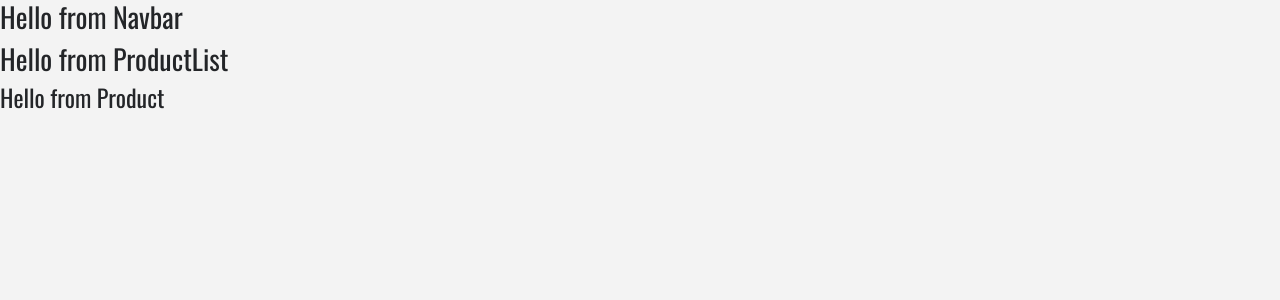
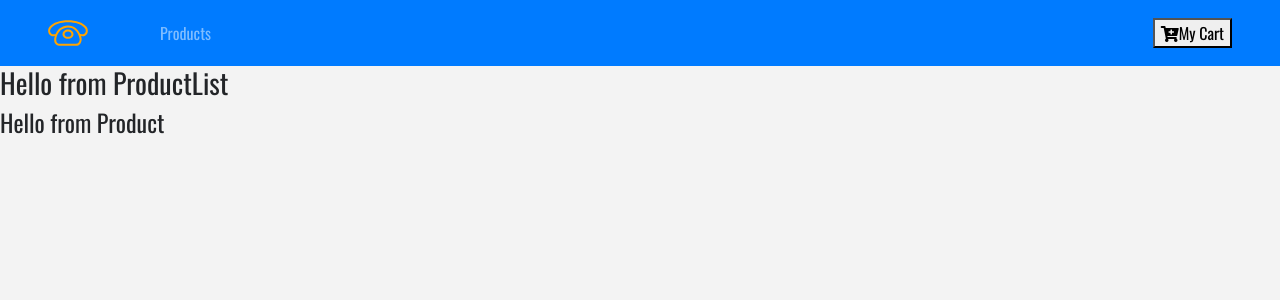
Before and after one commit to welf/react-demo-store, a React (Create React App) app: page / in a window 1280 px wide. Shown: the top 300 px of the page. Built offline with nearby package versions, Linux system fonts and the light colour scheme.

Commit message:
Add basic setup of Navbar component

```diff
--- a/src/components/Navbar.js
+++ b/src/components/Navbar.js
@@ -1,9 +1,28 @@
 import React from "react";
+import { Link } from "react-router-dom";
+import logo from "../logo.svg";
 
 const Navbar = () => {
   return (
-    <nav>
-      <h3>Hello from Navbar</h3>
+    <nav className="navbar navbar-expand-sm bg-primary navbar-dark px-sm-5">
+      {/* https://www.iconfinder.com/icons/1243689/call_phone_icon Creative Commons
+      (Attribution 3.0 Unported); https://www.iconfinder.com/Makoto_msk */}
+      <Link to="/">
+        <img src={logo} alt="Store Logo" className="navbar-brand" />
+      </Link>
+      <ul className="navbar-nav align-items-center">
+        <li className="nav-item ml-5">
+          <Link to="/" className="nav-link">
+            Products
+          </Link>
+        </li>
+      </ul>
+      <Link to="/cart" className="ml-auto">
+        <button>
+          <i className="fas fa-cart-plus" />
+          My Cart
+        </button>
+      </Link>
     </nav>
   );
 };
```
